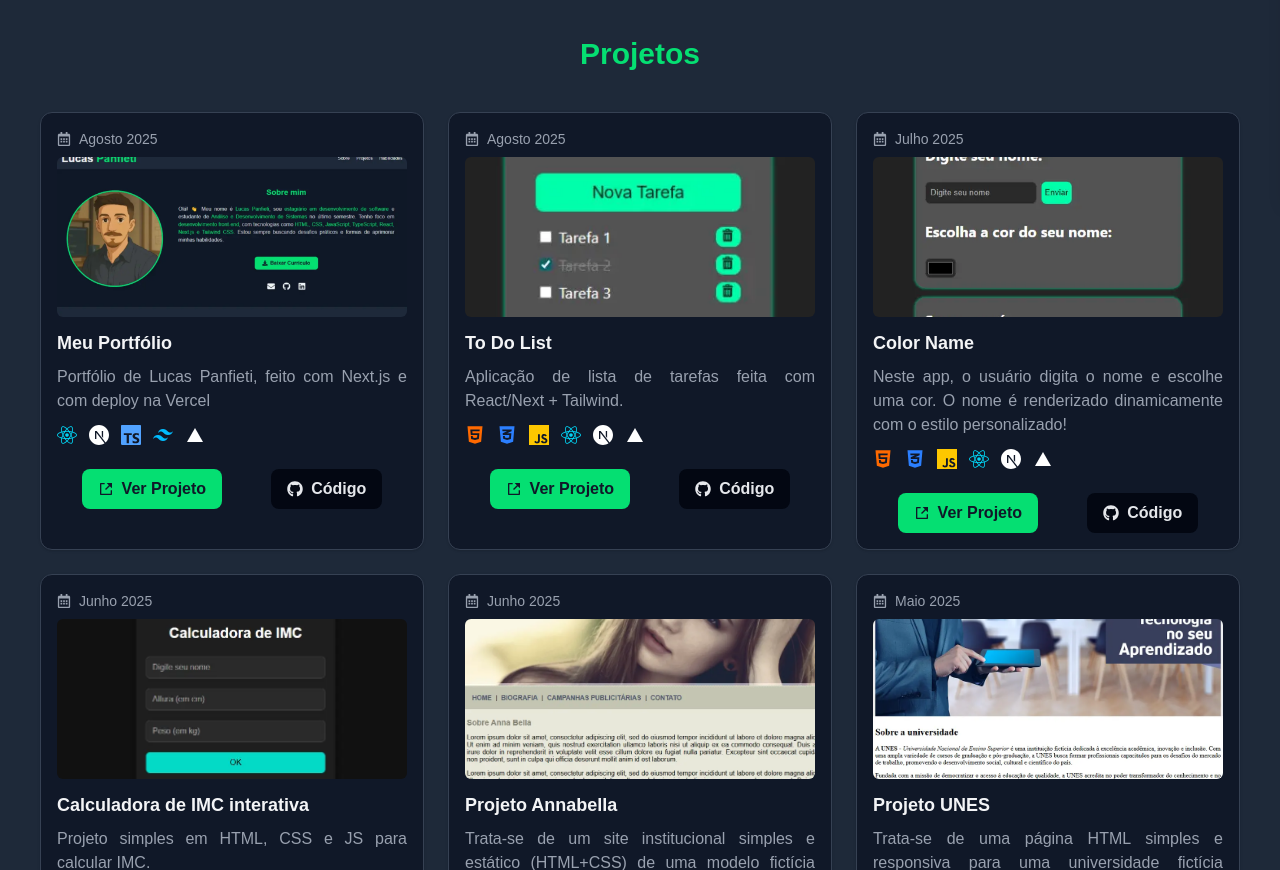
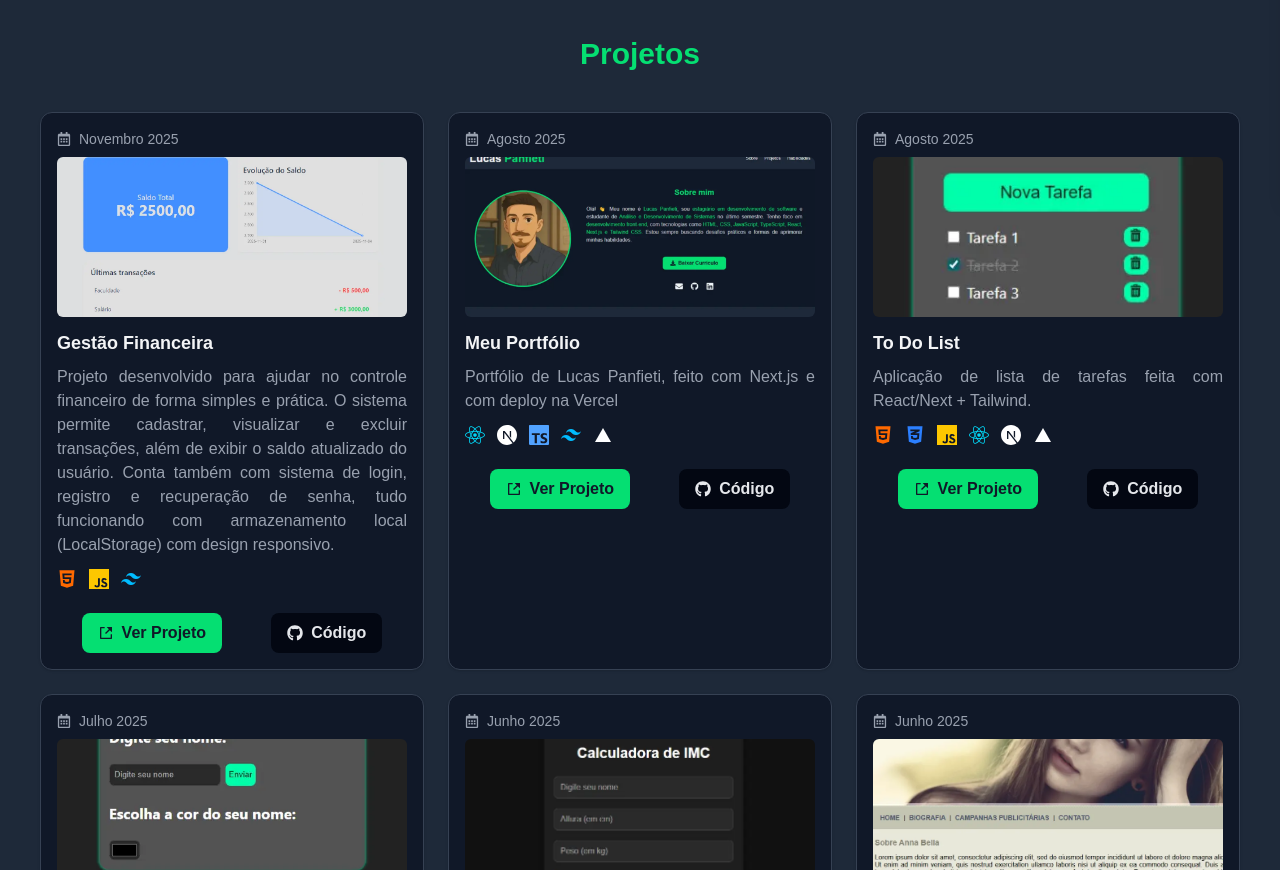
Before and after one commit to LucasPanfieti/lucaspanfieti.portfolio, a Next.js app: page / in a window 1280 px wide. Shown: the part 600-1470 px from the top of the page. Built offline with nearby package versions, Linux system fonts and the light colour scheme.

Commit message:
app financeiro

```diff
--- a/src/components/Projetos.tsx
+++ b/src/components/Projetos.tsx
@@ -18,6 +18,16 @@ import { RiShareBoxFill } from "react-icons/ri";
 
 // constante com projetos
 const projects = [
+  {
+    name: "Gestão Financeira",
+    description:
+      "Projeto desenvolvido para ajudar no controle financeiro de forma simples e prática. O sistema permite cadastrar, visualizar e excluir transações, além de exibir o saldo atualizado do usuário. Conta também com sistema de login, registro e recuperação de senha, tudo funcionando com armazenamento local (LocalStorage) com design responsivo.",
+    link: "https://lucaspanfieti.github.io/app_financeiro/",
+    github: "https://github.com/LucasPanfieti/app_financeiro",
+    image: "/images/projetos/financeiro-app.webp",
+    techs: ["html", "tailwind", "js", "figma"],
+    date: "Novembro 2025",
+  },
   {
     name: "Meu Portfólio",
     description:
```
Also changed, not shown: public/images/projetos/financeiro-app.webp (added).
